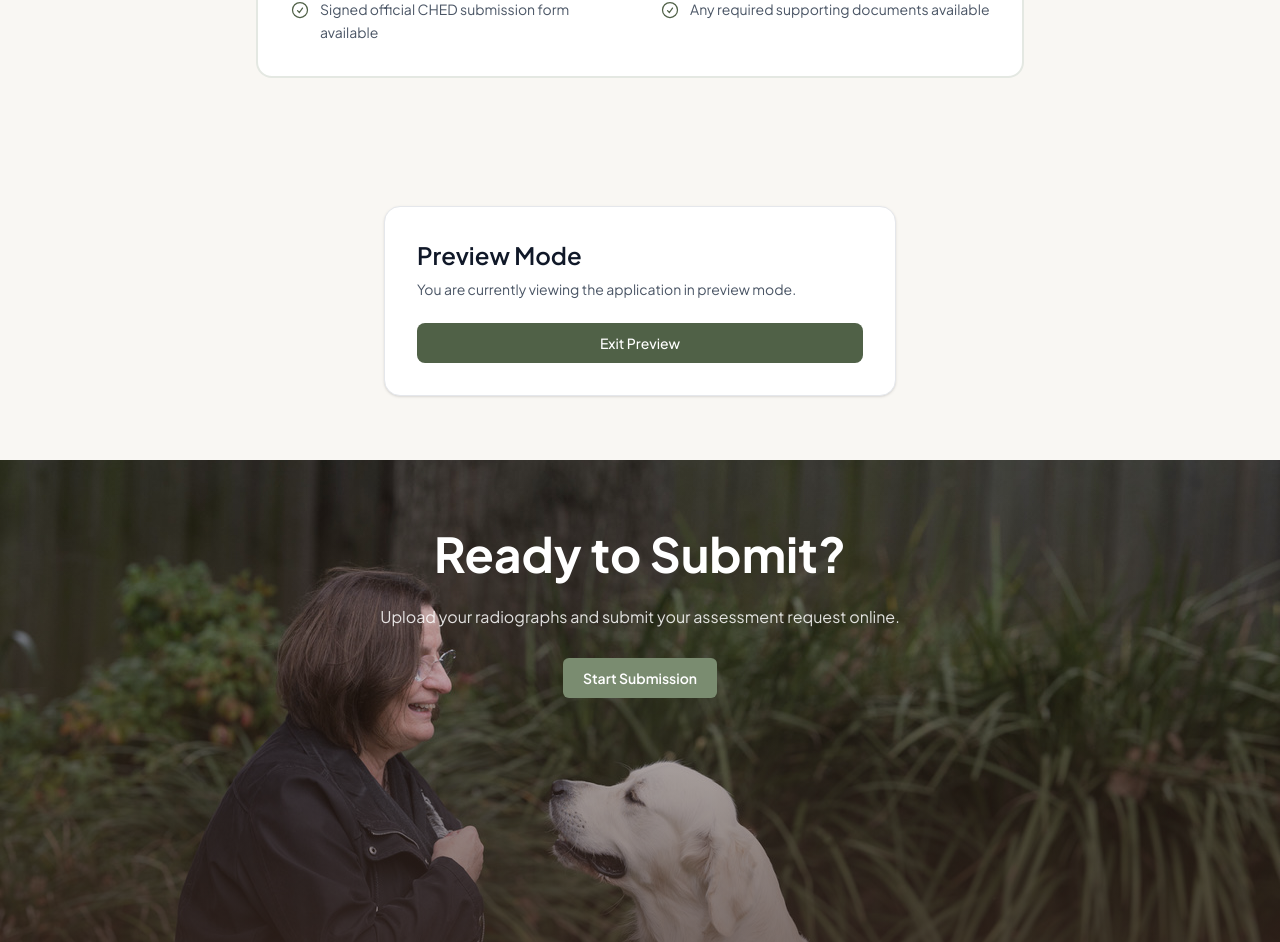
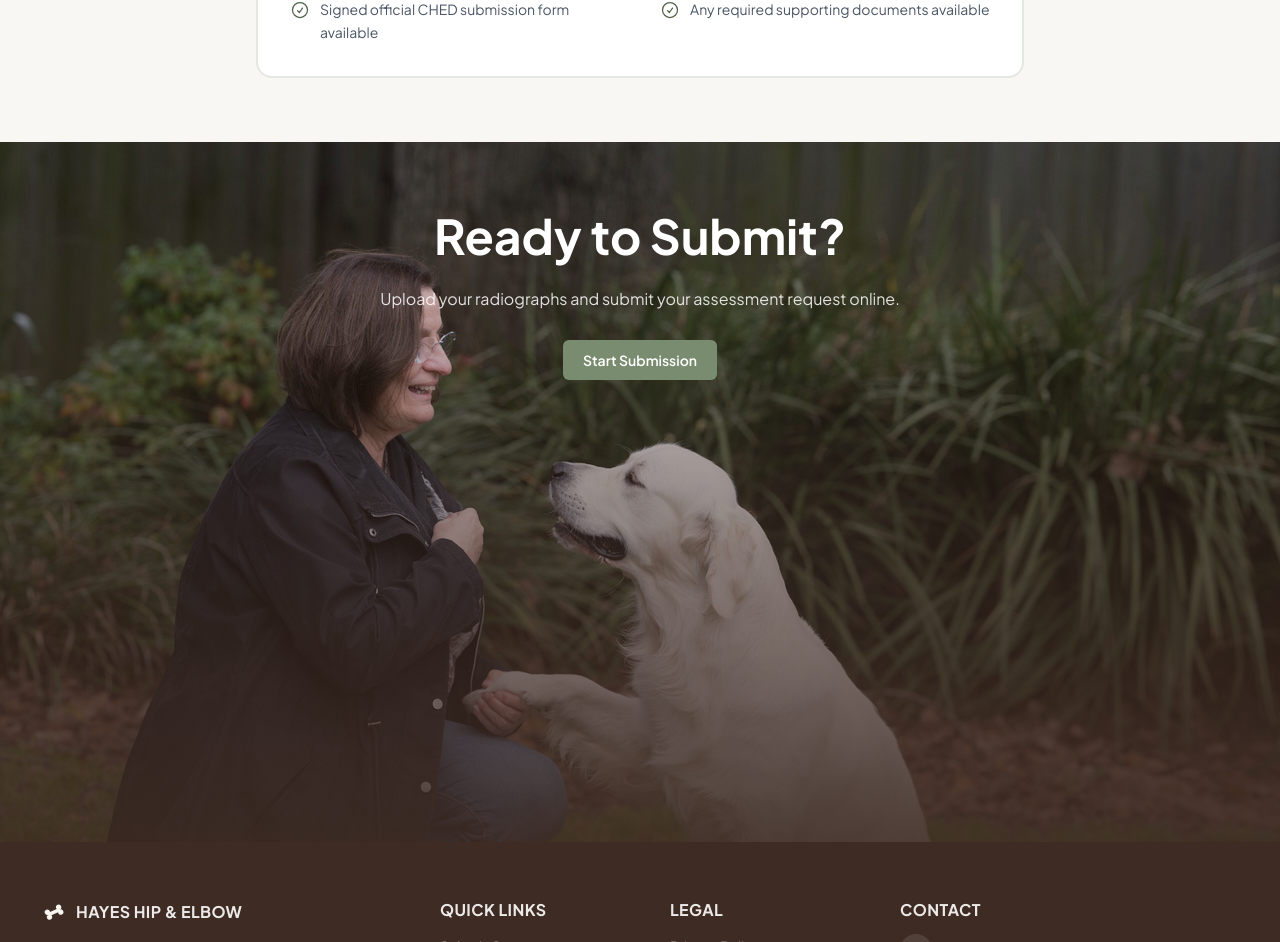
Before and after one commit to CodedBeats/Hayes_Hip_and_Elbow_Scoring, a Next.js app: page / in a window 1280 px wide. Shown: the part 3912-4854 px from the top of the page. Built offline with nearby package versions, Linux system fonts and the light colour scheme; no server answers.

Commit message:
fix(access): removed the pre-launch password gate ahead of Stripe verification

```diff
--- a/app/(main)/page.tsx
+++ b/app/(main)/page.tsx
@@ -1,6 +1,5 @@
 // dependencies
 "use client";
-import { useRouter } from "next/navigation";
 //components
 import { ImageCTASection } from "@/components/ui/ImageCTASection";
 import { ImageTextSection } from "@/components/ui/ImageTextSection";
@@ -79,13 +78,6 @@ const beforeYouSubmit = [
 const chipClassName = "inline-flex items-center rounded-full border border-gray-300 bg-white px-4 py-1.5 text-sm font-medium text-brand-brown";
 
 const Home = () => {
-    const router = useRouter();
-
-    const handleExitPreview = async () => {
-        await fetch("/api/dev-login", { method: "DELETE" });
-        router.push("/pre-launch");
-    };
-
     return (
         <main className="flex flex-col bg-cream font-sans">
             <ImageCTASection
@@ -216,28 +208,6 @@ const Home = () => {
                 <ChecklistCard items={beforeYouSubmit} columns={2} />
             </section>
 
-            <section className="mx-auto flex w-full max-w-6xl flex-col items-center gap-10 px-6 py-16 sm:px-10">
-                <div className="w-full max-w-lg rounded-2xl border border-gray-200 bg-white p-8 shadow-sm">
-                    <div className="flex flex-col gap-6">
-                        <div>
-                            <h1 className="text-2xl font-semibold text-gray-900">
-                                Preview Mode
-                            </h1>
-                            <p className="mt-2 text-sm text-gray-600">
-                                You are currently viewing the application in preview mode.
-                            </p>
-                        </div>
-
-                        <button
-                            onClick={handleExitPreview}
-                            className="rounded-lg bg-brand-green px-5 py-2.5 text-sm font-medium text-white transition hover:bg-[#3d4e36]"
-                        >
-                            Exit Preview
-                        </button>
-                    </div>
-                </div>
-            </section>
-
             <ImageCTASection
                 image={{ src: "/images/Ana and Golden Retriever 2.jpeg", alt: "Dr Ana Hayes with a Golden Retriever" }}
                 title="Ready to Submit?"
--- a/middleware.ts
+++ /dev/null
@@ -1,36 +0,0 @@
-// ========================================== //
-// DELETE this file to turn on normal website //
-// ========================================== //
-
-import { NextResponse } from 'next/server';
-import type { NextRequest } from 'next/server';
-import { DEV_ACCESS_COOKIE_NAME } from './lib/devAccess';
-
-/**
- * Pre-launch gate: redirects every request to `/pre-launch` unless a valid dev-access
- * cookie is present.
- *
- * @remarks
- * `/pre-launch` and `/api/*` are always let through - the former so the gate page
- * itself (and its login form) isn't redirected in a loop, the latter so API routes keep
- * working during pre-launch (they have no UI to gate). Delete this file entirely once
- * the site is ready to go public - see the header comment above this file for that
- * instruction; there's no separate feature flag to flip.
- */
-export const middleware = (request: NextRequest) => {
-    const { pathname } = request.nextUrl;
-
-    if (pathname.startsWith('/pre-launch') || pathname.startsWith('/api/')) {
-        return NextResponse.next();
-    }
-
-    const hasDevAccess = request.cookies.get(DEV_ACCESS_COOKIE_NAME)?.value === process.env.DEV_ACCESS_PASSWORD;
-
-    // un-comment for pre-launch
-    if (!hasDevAccess) return NextResponse.redirect(new URL('/pre-launch', request.url));
-}
-
-export const config = {
-    // Excludes Next.js internals and static files so they are never intercepted
-    matcher: ['/((?!_next/static|_next/image|favicon.ico|.*\\.(?:png|jpg|jpeg|gif|svg|webp|ico)$).*)'],
-};
```
